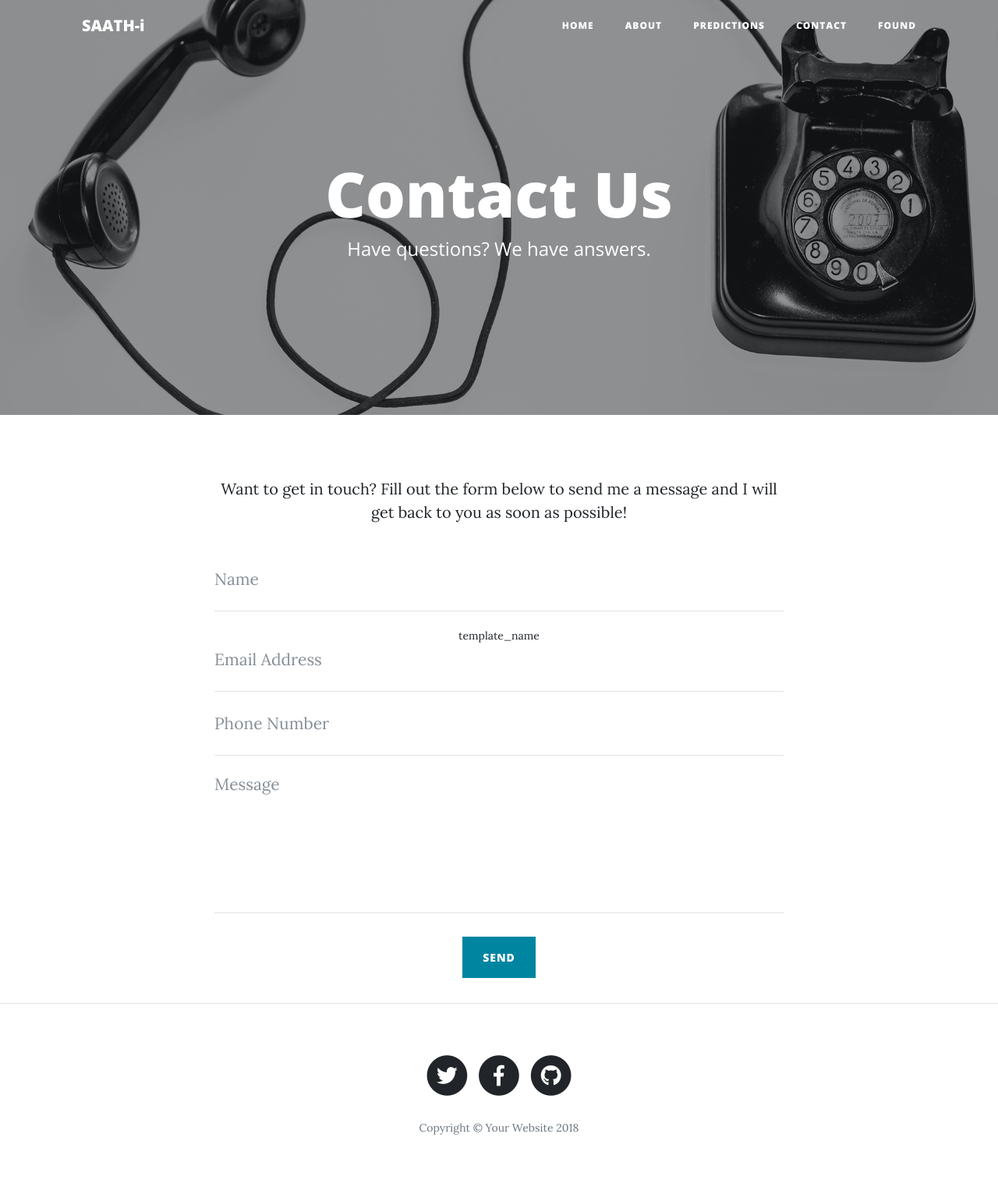
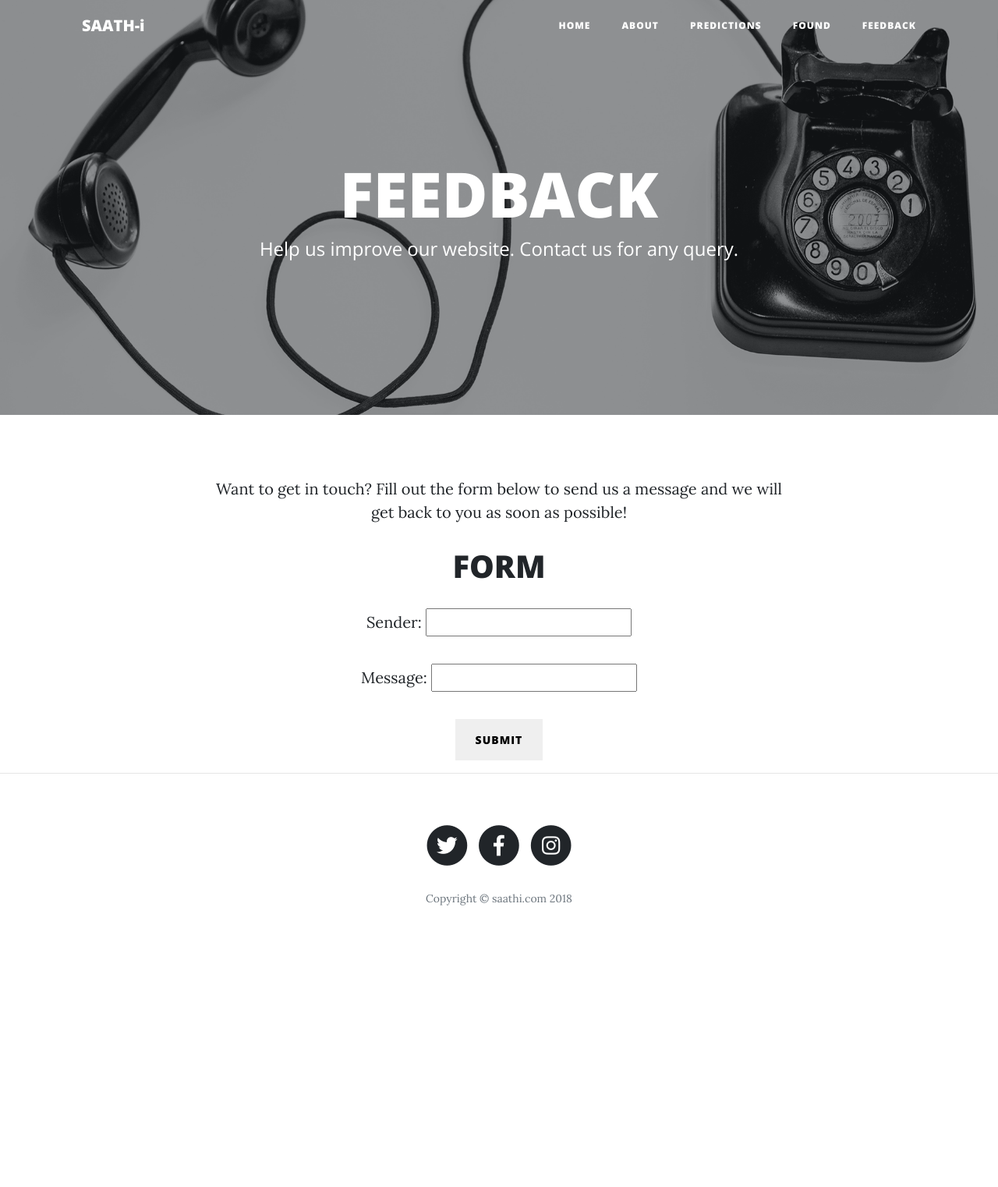
Before and after one commit to y-pankaj/SAATH-i, a Django app: page /contact/ in a window 1280 px wide. Shown: the whole page at 78% size. After the commit the page ends 1161 px from the top, so only its background shows below. Run offline with Django 3.2, Linux system fonts and the light colour scheme; some libraries are stand-ins or nearby versions.

Commit message:
modified front end

```diff
--- a/saathi/disasters/urls.py
+++ b/saathi/disasters/urls.py
@@ -1,5 +1,7 @@
 from django.urls import include, path
 from . import views
+
+app_name='chat'
 
 urlpatterns = [
     path('kerala_floods/', views.Kerala_FloodsView, name='kerala_floods'),
--- a/saathi/disasters/views.py
+++ b/saathi/disasters/views.py
@@ -5,8 +5,7 @@ def Kerala_FloodsView(request):
     return render(request, template_name)
 
 def Indonesian_TsunamiView(request):
-    template_name = 'disasters/indonesian_tsunam' \
-                    'i.html'
+    template_name = 'disasters/indonesian_tsunami.html'
     return render(request, template_name)
 
 def Cyclone_TitliView(request):
--- a/saathi/main/views.py
+++ b/saathi/main/views.py
@@ -11,32 +11,8 @@ def HomePageView(request):
     return render(request, template_name, context)
 
 def AboutView(request):
-    if request.method == 'POST':
-        form = Feedback(request.POST)
-        if form.is_valid():
-            sender = form.cleaned_data['sender']
-            f_message = form.cleaned_data['message']
-            post = form.save(commit=False)
-
-            # ........Sending the email.......
-            subject = 'Your response'
-            from_email = settings.EMAIL_HOST_USER
-            message = 'Thank You for giving us your valuable suggestion.'  # TODO update feedback message to user
-            to_list = [sender]
-            send_mail(subject, message, from_email, to_list, fail_silently=False)
-
-            subject = 'Feedback from {}'.format(sender)
-            from_email = settings.EMAIL_HOST_USER
-            message = f_message  # TODO update feedback message to user
-            to_list = [settings.EMAIL_HOST_USER]
-            send_mail(subject, message, from_email, to_list, fail_silently=False)
-
-            return redirect('contact')
-    else:
-        form = Feedback()
-        template_name = 'about.html'
-
-    return render(request, template_name, {'form': form})
+    template_name = 'about.html'
+    return render(request, template_name)
 
 
 def ContactView(request):
@@ -72,7 +48,7 @@ def PredictionsView(request):
     context = {'prediction':Prediction.objects.all()}
     return render(request, template_name,context)
 
-def FoundView(request):
+def FoundView(request): # TODO Complete the found.html page Write some thing at the top. And include link of the disasters
     if request.method == 'POST':
         form = Found(request.POST, request.FILES)
         if form.is_valid():
@@ -81,4 +57,4 @@ def FoundView(request):
     else:
         form = Found()
         template_name = 'found.html'
-    return render(request, template_name, {'form':form}) # TODO should the found page be based on about or predeictions page
+    return render(request, template_name, {'form':form})
--- a/saathi/templates/contact.html
+++ b/saathi/templates/contact.html
@@ -11,8 +11,8 @@
         <div class="row">
           <div class="col-lg-8 col-md-10 mx-auto">
             <div class="page-heading">
-              <h1>Contact Us</h1>
-              <span class="subheading">Have questions? We have answers.</span>
+              <h1>FEEDBACK</h1>
+              <span class="subheading">Help us improve our website. Contact us for any query.</span>
             </div>
           </div>
         </div>
@@ -23,45 +23,16 @@
     <div class="container">
       <div class="row">
         <div class="col-lg-8 col-md-10 mx-auto">
-          <p>Want to get in touch? Fill out the form below to send me a message and I will get back to you as soon as possible!</p>
+          <p>Want to get in touch? Fill out the form below to send us a message and we will get back to you as soon as possible!</p>
           <!-- Contact Form - Enter your email address on line 19 of the mail/contact_me.php file to make this form work. -->
           <!-- WARNING: Some web hosts do not allow emails to be sent through forms to common mail hosts like Gmail or Yahoo. It's recommended that you use a private domain email address! -->
           <!-- To use the contact form, your site must be on a live web host with PHP! The form will not work locally! -->
-          <form name="sentMessage" id="contactForm" novalidate>
-            <div class="control-group">
-              <div class="form-group floating-label-form-group controls">
-                <label>Name</label>
-                <input type="text" class="form-control" placeholder="Name" id="name" required data-validation-required-message="Please enter your name.">
-                <p class="help-block text-danger"></p>
-              </div>
-            </div>
-            <div class="control-group">
-              <div class="form-group floating-label-form-group controls">
-                <label>Email Address</label>
-             template_name   <input type="email" class="form-control" placeholder="Email Address" id="email" required data-validation-required-message="Please enter your email address.">
-                <p class="help-block text-danger"></p>
-              </div>
-            </div>
-            <div class="control-group">
-              <div class="form-group col-xs-12 floating-label-form-group controls">
-                <label>Phone Number</label>
-                <input type="tel" class="form-control" placeholder="Phone Number" id="phone" required data-validation-required-message="Please enter your phone number.">
-                <p class="help-block text-danger"></p>
-              </div>
-            </div>
-            <div class="control-group">
-              <div class="form-group floating-label-form-group controls">
-                <label>Message</label>
-                <textarea rows="5" class="form-control" placeholder="Message" id="message" required data-validation-required-message="Please enter a message."></textarea>
-                <p class="help-block text-danger"></p>
-              </div>
-            </div>
-            <br>
-            <div id="success"></div>
-            <div class="form-group">
-              <button type="submit" class="btn btn-primary" id="sendMessageButton">Send</button>
-            </div>
-          </form>
+            <h1>FORM</h1>
+                <form method="POST" class="post-form">
+                    {% csrf_token %}
+                    {{ form.as_p }}
+                    <button type="submit" class="save btn btn-default">Submit</button>
+                </form>
         </div>
       </div>
     </div>
--- a/saathi/templates/layout.html
+++ b/saathi/templates/layout.html
@@ -36,7 +36,7 @@
     <!-- Navigation -->
     <nav class="navbar navbar-expand-lg navbar-light fixed-top" id="mainNav">
       <div class="container">
-        <a class="navbar-brand" href="index.html">SAATH-i</a>
+        <a class="navbar-brand" href="{% url 'main:home' %}">SAATH-i</a>
         <button class="navbar-toggler navbar-toggler-right" type="button" data-toggle="collapse" data-target="#navbarResponsive" aria-controls="navbarResponsive" aria-expanded="false" aria-label="Toggle navigation">
           Menu
           <i class="fas fa-bars"></i>
@@ -53,10 +53,10 @@
               <a class="nav-link" href="{% url 'main:predictions' %}">Predictions</a>
             </li>
             <li class="nav-item">
-              <a class="nav-link" href="{% url 'main:contact' %}">Contact</a>
+              <a class="nav-link" href="{% url 'main:found' %}">Found</a>
             </li>
             <li class="nav-item">
-              <a class="nav-link" href="{% url 'main:found' %}">Found</a>
+              <a class="nav-link" href="{% url 'main:contact' %}">Feedback</a>
             </li>
           </ul>
         </div>
@@ -93,12 +93,12 @@
                 <a href="#">
                   <span class="fa-stack fa-lg">
                     <i class="fas fa-circle fa-stack-2x"></i>
-                    <i class="fab fa-github fa-stack-1x fa-inverse"></i>
+                    <i class="fab fa-instagram fa-stack-1x fa-inverse"></i>
                   </span>
                 </a>
               </li>
             </ul>
-            <p class="copyright text-muted">Copyright &copy; Your Website 2018</p>
+            <p class="copyright text-muted">Copyright &copy; saathi.com 2018</p>
           </div>
         </div>
       </div>
```
Also changed, not shown: saathi/templates/about.html (+0 -7 lines), saathi/templates/disasters/cyclone_titli.html (+2 -5 lines), saathi/templates/disasters/hurricane_michael.html (+2 -5 lines), saathi/templates/disasters/indonesian_tsunami.html (+2 -5 lines), saathi/templates/disasters/kerala_floods.html (+2 -5 lines), saathi/templates/found.html (+11 -6 lines), saathi/templates/index.html (+11 -2 lines), saathi/templates/keralafloods.html (deleted, +0 -15 lines), saathi/templates/predictions.html (+3 -6 lines), saathi/static/img/prediction.jpeg (added).
